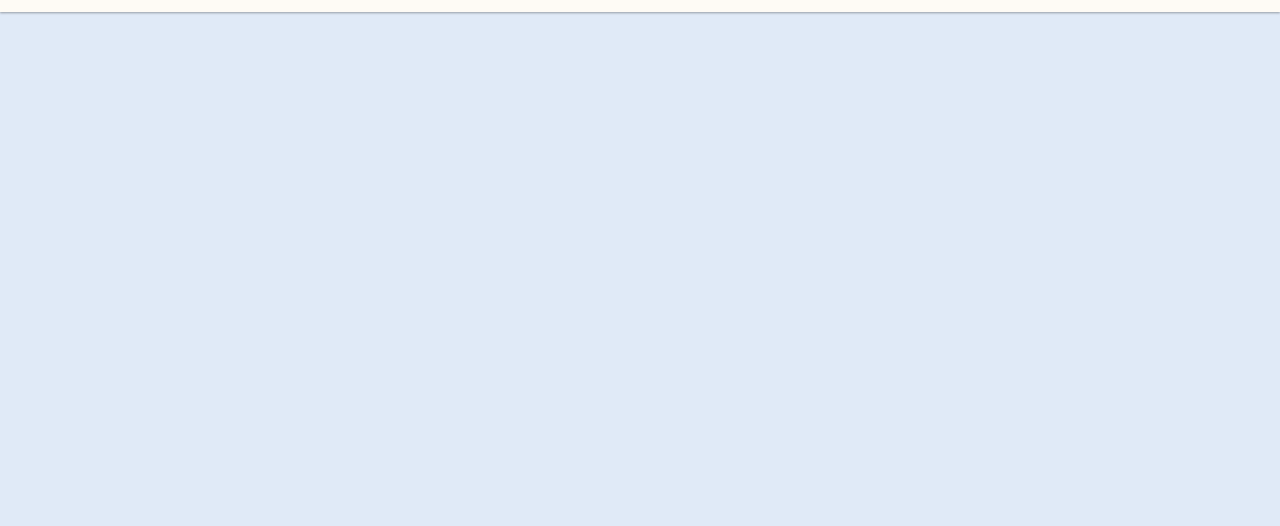
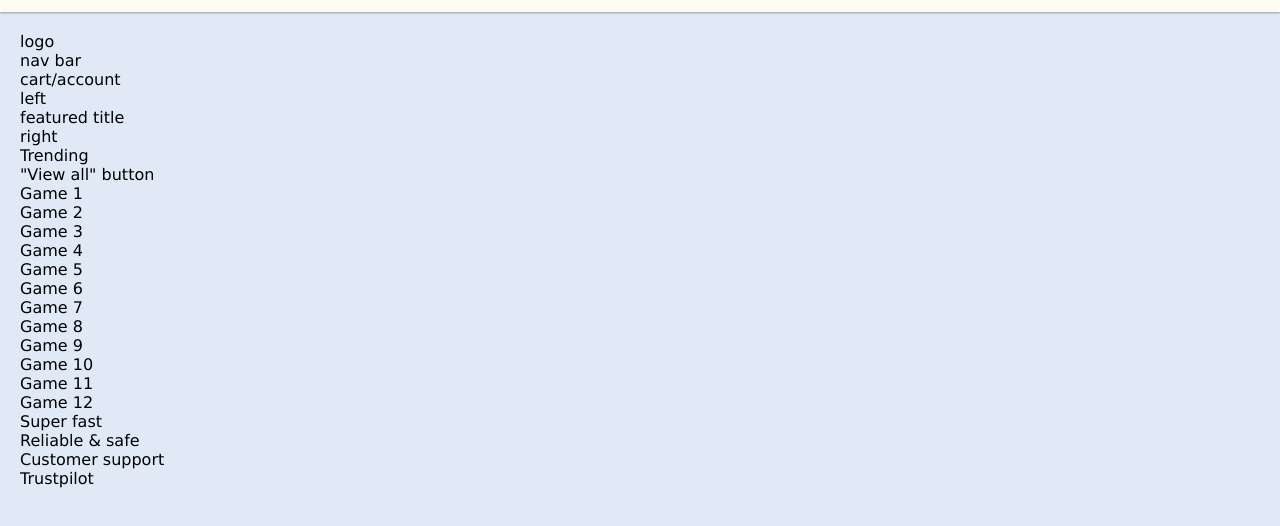
Before and after one commit to JakeCMorgan/copy-a-website, a plain HTML site: page index.html in a window 1280 px wide. Shown: the part 68-594 px from the top of the page. Drawn offline with Linux system fonts and the light colour scheme.

Commit message:
added basic HTML structure

```diff
--- a/index.html
+++ b/index.html
@@ -1,6 +1,5 @@
 <!DOCTYPE html>
 <html lang="en">
-
     <head>
         <!-- metadata -->
         <meta charset="UTF-8" />
@@ -21,19 +20,52 @@
         <link rel="stylesheet" href="styles/reset.css" />
         <link rel="stylesheet" href="styles/global.css" />
         <!-- add link for page specific css -->
-
     </head>
 
     <body>
         <header>
-        <img class="logo" src="assets/html_css_js.png" alt="logo">
+            <img class="logo" src="assets/html_css_js.png" alt="logo" />
             <h1>Web App</h1>
         </header>
 
         <main>
+            <section class="header">
+                <div>logo</div>
+                <div>nav bar</div>
+                <div>cart/account</div>
+            </section>
 
+            <section class="featured">
+                <div>left</div>
+                <div>featured title</div>
+                <div>right</div>
+            </section>
+
+            <section class="trending-header">
+                <div>Trending</div>
+                <div>"View all" button</div>
+            </section>
+            <section class="trending">
+                <div>Game 1</div>
+                <div>Game 2</div>
+                <div>Game 3</div>
+                <div>Game 4</div>
+                <div>Game 5</div>
+                <div>Game 6</div>
+                <div>Game 7</div>
+                <div>Game 8</div>
+                <div>Game 9</div>
+                <div>Game 10</div>
+                <div>Game 11</div>
+                <div>Game 12</div>
+            </section>
+
+            <section class="footer">
+                <div>Super fast</div>
+                <div>Reliable & safe</div>
+                <div>Customer support</div>
+                <div>Trustpilot</div>
+            </section>
         </main>
-
     </body>
-
 </html>
```
Lines whose indentation alone changed are shown as unchanged.
